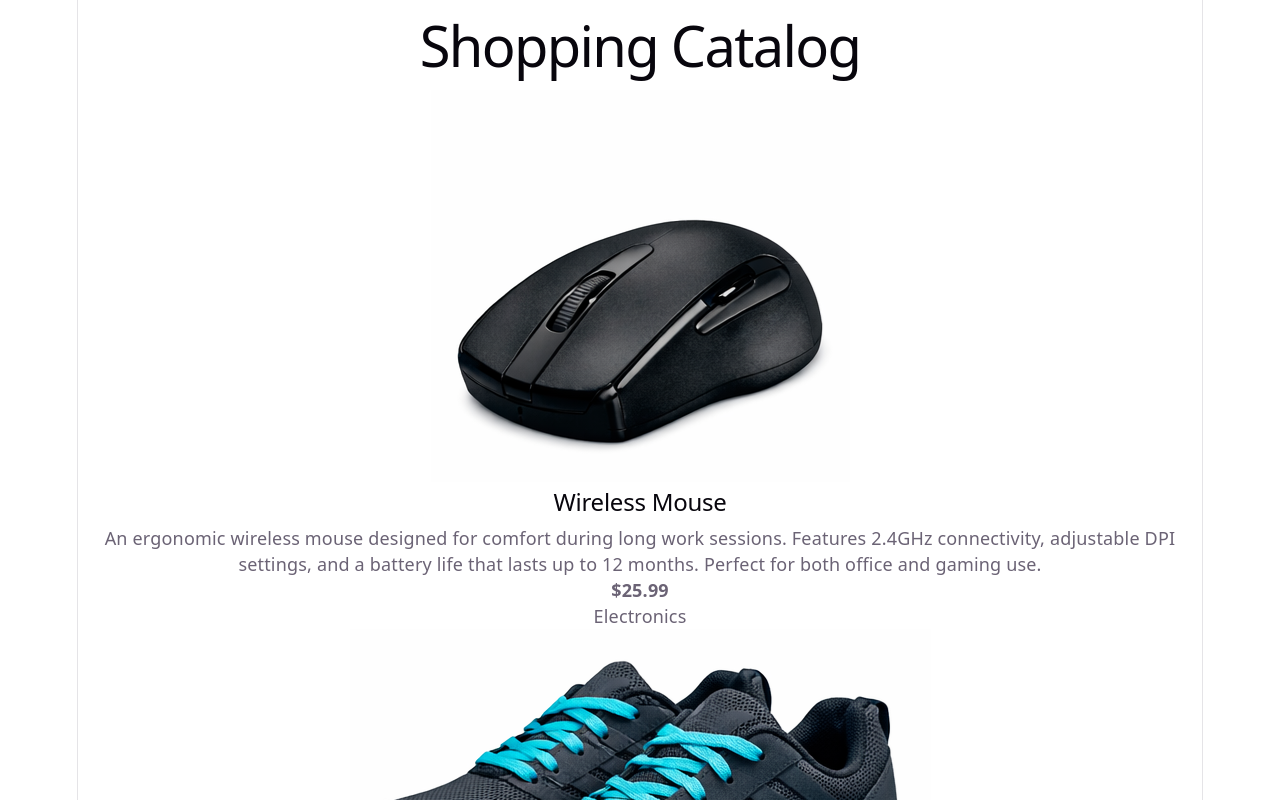
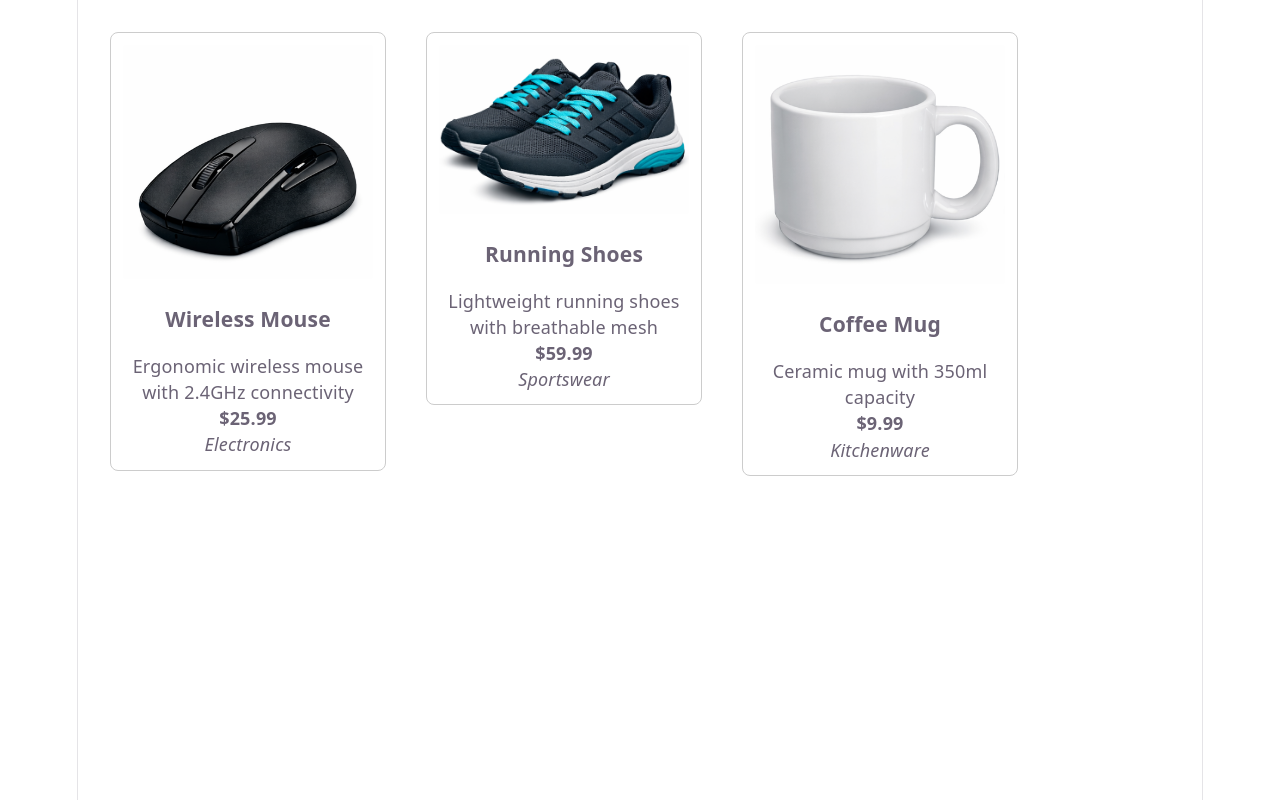
Before and after one commit to mniudanri/react-app, a React (Vite) app: page / in a window 1280 px wide. Shown: the top 800 px of the page. Built offline with nearby package versions, Linux system fonts and the light colour scheme.

Commit message:
modify page app, adding modal pop up and card

```diff
--- a/src/App.tsx
+++ b/src/App.tsx
@@ -1,23 +1,29 @@
+import { useState } from "react";
 import { CatalogService } from "./services/CatalogService";
-import "./App.css";
+import { ProductCard } from "./components/ProductCard";
+import { ProductModal } from "./components/ProductModal";
+import type { Product } from "./models/Product";
 
 function App() {
-  const allProducts = CatalogService.listProducts();
+  const products = CatalogService.listProducts();
+  const [selectedProduct, setSelectedProduct] = useState<Product | null>(null);
 
   return (
-    <div className="App">
-      <h1>Shopping Catalog</h1>
-      <div className="catalog">
-        {allProducts.map(product => (
-          <div key={product.id} className="card">
-            <img src={product.image} alt={product.name} />
-            <h2>{product.name}</h2>
-            <p>{product.description}</p>
-            <p><strong>${product.price}</strong></p>
-            <span className="category">{product.category}</span>
+    <div style={{ padding: "20px" }}>
+      <div style={{ display: "flex", gap: "16px" }}>
+        {products.map((p) => (
+          <div key={p.id} onClick={() => setSelectedProduct(p)}>
+            <ProductCard product={p} />
           </div>
         ))}
       </div>
+
+      {selectedProduct && (
+        <ProductModal
+          product={selectedProduct}
+          onClose={() => setSelectedProduct(null)}
+        />
+      )}
     </div>
   );
 }
--- /dev/null
+++ b/src/components/ProductCard.tsx
@@ -0,0 +1,30 @@
+import type { Product } from "../models/Product";
+
+interface ProductCardProps {
+  product: Product;
+}
+
+export function ProductCard({ product }: ProductCardProps) {
+  return (
+    <div
+      style={{
+        border: "1px solid #ccc",
+        borderRadius: "8px",
+        padding: "12px",
+        margin: "12px",
+        maxWidth: "250px",
+        cursor: "pointer"
+      }}
+    >
+      <img
+        src={product.image}
+        alt={product.name}
+        style={{ width: "100%", borderRadius: "4px" }}
+      />
+      <h3>{product.name}</h3>
+      <p>{product.shortDescription}</p>
+      <strong>${product.price.toFixed(2)}</strong>
+      <p style={{ fontStyle: "italic" }}>{product.category}</p>
+    </div>
+  );
+}
--- /dev/null
+++ b/src/components/ProductModal.tsx
@@ -0,0 +1,59 @@
+import type { Product } from "../models/Product";
+
+interface ProductModalProps {
+  product: Product;
+  onClose: () => void;
+}
+
+export function ProductModal({ product, onClose }: ProductModalProps) {
+  return (
+    <div
+      style={{
+        position: "fixed",
+        top: 0,
+        left: 0,
+        width: "100vw",
+        height: "100vh",
+        backgroundColor: "rgba(0,0,0,0.5)",
+        display: "flex",
+        justifyContent: "center",
+        alignItems: "center",
+        zIndex: 1000
+      }}
+    >
+      <div
+        style={{
+          backgroundColor: "white",
+          padding: "20px",
+          borderRadius: "8px",
+          maxWidth: "500px",
+          width: "90%"
+        }}
+      >
+        <h2>{product.name}</h2>
+        <img
+          src={product.image}
+          alt={product.name}
+          style={{ width: "100%", borderRadius: "4px" }}
+        />
+        <p>{product.description}</p>
+        <strong>${product.price.toFixed(2)}</strong>
+        <p style={{ fontStyle: "italic" }}>{product.category}</p>
+        <button
+          style={{
+            marginTop: "12px",
+            padding: "8px 12px",
+            backgroundColor: "#007bff",
+            color: "white",
+            border: "none",
+            borderRadius: "4px",
+            cursor: "pointer"
+          }}
+          onClick={onClose}
+        >
+          Close
+        </button>
+      </div>
+    </div>
+  );
+}
```
